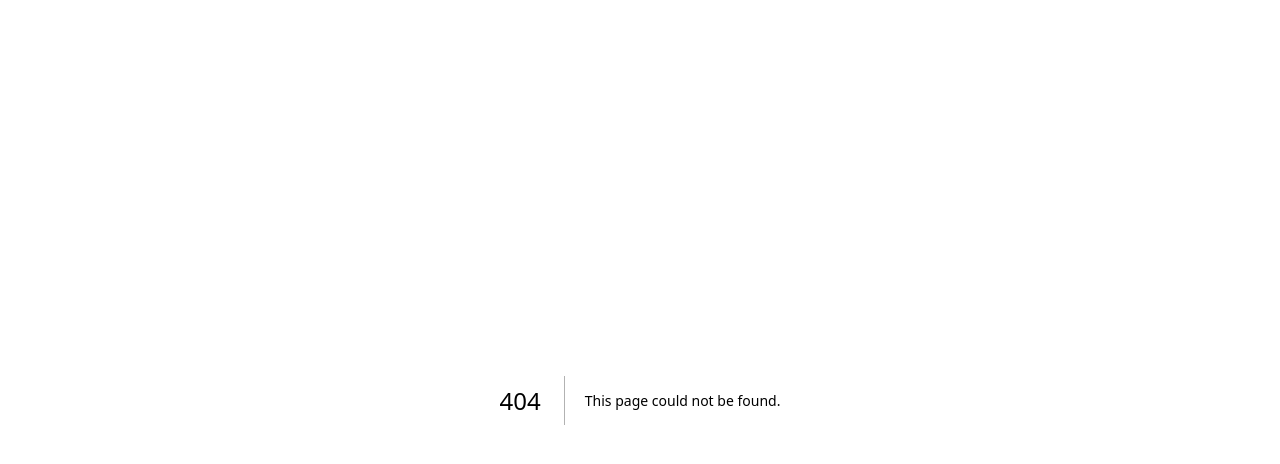
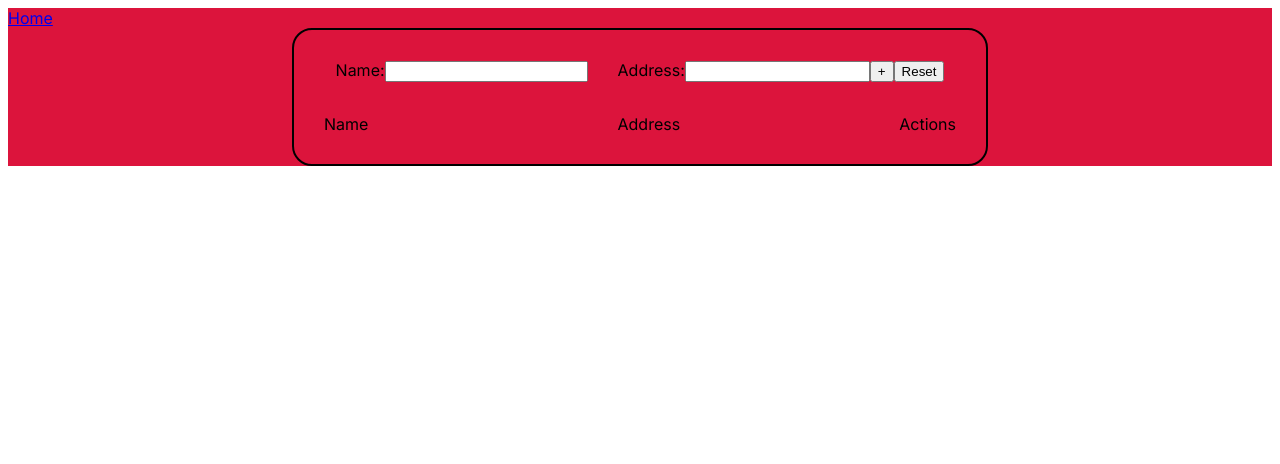
Before and after one commit to PedroCSanches/Componentizando, a Next.js app: page /v1 in a window 1280 px wide. Before the commit this address had no page. Shown: the top 464 px of the page. Built offline with nearby package versions, Linux system fonts and the light colour scheme.

Commit message:
treinando

```diff
--- /dev/null
+++ b/src/app/v1/page.tsx
@@ -0,0 +1,117 @@
+"use client"
+import { useState, ChangeEvent } from 'react'
+import Link from "next/link";
+import styles from "./v1.module.css"
+
+
+
+type v1ClientType = {
+    name: string
+    address: string
+}
+
+export default function v1() {
+
+    const [inputName, setInputName] = useState("")
+
+    const [inputAddress, setInputAddress] = useState("")
+
+    const [clientList, setClientList] = useState<Array<v1ClientType>>([])
+
+
+    function saveName(inputElement: ChangeEvent<HTMLInputElement>) {
+        setInputName(inputElement.target.value)
+    }
+
+    function saveAddress(inputElement: ChangeEvent<HTMLInputElement>) {
+        setInputAddress(inputElement.target.value)
+    }
+
+    function addClient() {
+
+        clientList.push({
+            name:inputName,
+            address:inputAddress
+        })
+
+        setClientList([...clientList])
+    }
+
+    function reset() {
+     setInputName("")
+     setInputAddress("")
+
+    }
+
+    function remove(index:number) {
+        clientList.splice(index,1)
+
+        setClientList([...clientList])
+    }
+
+    return (
+        <main className={styles.main}>
+        <Link href='/'>Home</Link>
+
+
+            <div className={styles.container}>
+
+
+                <div className={styles.dados}>
+
+                    <div className={styles.dadosInput}>
+
+                        Name:<input type="text" className={styles.nameDados} value={inputName} onChange={saveName}/>
+
+                        Address:<input type="text" value={inputAddress}  onChange={saveAddress}/>
+                    </div>
+
+                    <div className={styles.dadosButtons}>
+
+                    <button className={styles.add} onClick={addClient}>+</button>
+
+                    <button className={styles.reset} onClick={reset}>Reset</button>
+
+                    </div>
+
+                </div>
+
+
+                <div className={styles.List}>
+
+                        <div className={styles.listTop}>
+
+                        <div className={styles.nameListTop}>Name</div>
+
+                        <div className={styles.addressListTop}>Address</div>
+
+                        <div className={styles.action}>Actions</div>
+                    </div>
+
+
+                    {clientList.map((client, index) =>
+                    <div key={index} className={styles.clientList}>
+
+                        <div className={styles.nameClientList}>{client.name}</div>
+
+                        <div className={styles.addressClientList}>{client.address}</div>
+
+                        <div className={styles.actions}>
+
+                        <button className={styles.delte}  onClick={() => remove(index)}>delete</button>
+
+                        </div>
+
+                    </div>
+                    )}
+
+                </div>
+
+
+            </div>
+
+
+
+        </main>
+    )
+}
--- /dev/null
+++ b/src/app/v1/v1.module.css
@@ -0,0 +1,55 @@
+.main {
+    align-items: center;
+    background-color: crimson;
+    color: black;
+    width: 100%;
+    height: 100%;
+
+}
+
+.container {
+    border: 2px;
+    border-style: solid;
+    border-radius: 20px;
+    width: 50%;
+    margin: auto;
+    padding: 30px;
+
+}
+
+.dados{
+    display: flex;
+    justify-content: center;
+
+}
+
+.dadosInputs{
+    margin: 5%;
+    height: 30px;
+    border-radius: 10px;
+    padding: 5%;
+}
+
+.nameDados{
+    padding-right: 20px;
+    margin-right: 30px;
+}
+
+.listTop{
+    display: flex;
+    justify-content: space-between;
+    padding-top: 5%;
+}
+
+.nameListTop{
+    padding-right: 30px;
+}
+
+.clientList{
+    display: flex;
+    justify-content: space-between;
+}
+
+.nameClientList{
+    padding-right: 30px;
+}
--- /dev/null
+++ b/src/app/v2/v2.module.css
@@ -0,0 +1,54 @@
+.main{
+    align-items: center;
+    background-color: crimson;
+    color: black;
+
+  }
+
+  .inputComponent {
+    align-items: center;
+    justify-content: center;
+    display: grid;
+    max-width: 30%;
+    margin-bottom: 2%;
+    padding-left: 35%;
+  }
+
+  .clientHeaderButtons{
+    align-items: center;
+    justify-content: center;
+    display: flex;
+    max-width: 30%;
+    margin-bottom: 2%;
+    padding-left: 35%;
+  }
+
+  .inputName{
+  padding-bottom: 2%;
+  margin-bottom: 8%;
+  }
+
+  .inputAddress{
+    padding-bottom: 2%;
+  }
+
+  .addButton{
+    height: 35px;
+    width: 35px;
+    border-radius: 50%;
+  }
+
+  .resetButton{
+    height: 35px;
+    width: 35px;
+    border-radius: 50%;
+  }
+
+  .topClientList{
+    display: flex;
+    justify-content: center;
+  }
+
+  .nameTopClientList{
+    margin-right: 4%;
+  }
--- /dev/null
+++ b/src/common/types.ts
@@ -0,0 +1,4 @@
+export type clientType = {
+    name:string
+    address:string
+  }
--- a/src/components/clientList.tsx
+++ b/src/components/clientList.tsx
@@ -1,13 +1,16 @@
 "use client "
-import { clientType } from '@/app/page'
+import { clientType } from '@/common/types'
 import { useState } from 'react'
 
 type clientPropsType = {
     clientDataList:Array<clientType>
     removeClient:(index:number) => void
+
 }
 
 export default function clientList({clientDataList,removeClient}: clientPropsType) {
+
+
 
 
     return (
```
Also changed, not shown: src/app/page.tsx (+4 -35 lines), src/app/v2/page.tsx (added, +55 -0 lines), src/components/clientHeader.tsx (+17 -6 lines).
